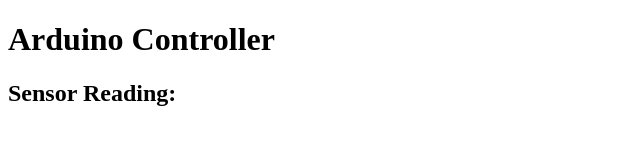
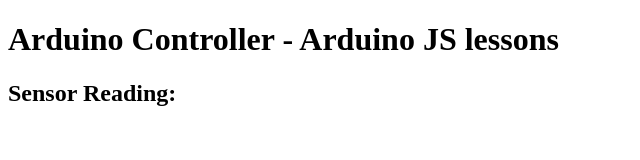
Before and after one commit to Bokitza/johnny-sockets, a plain HTML site: page frontend/index.html in a window 1280 px wide. Shown: the whole page, without its empty margins (0-640 px from the left). Drawn offline with nearby package versions, Linux system fonts and the light colour scheme; no server answers.

Commit message:
added comment and changed title

```diff
--- a/frontend/app.js
+++ b/frontend/app.js
@@ -4,6 +4,7 @@
 
 
 
+// this is what happens when the server sends sensor data
 socket.on("sensor change",(sensorData)=>{
     sensorElement.innerText = sensorData
     if(sensorData>450){
--- a/frontend/index.html
+++ b/frontend/index.html
@@ -15,7 +15,7 @@
 <script src="https://cdn.socket.io/4.7.5/socket.io.min.js" integrity="sha384-2huaZvOR9iDzHqslqwpR87isEmrfxqyWOF7hr7BY6KG0+hVKLoEXMPUJw3ynWuhO" crossorigin="anonymous"></script>
 <body>
 
-    <h1>Arduino Controller</h1>
+    <h1>Arduino Controller - Arduino JS lessons</h1>
 
     <h2>Sensor Reading:</h2>
     <p id="sensor"></p>
```
